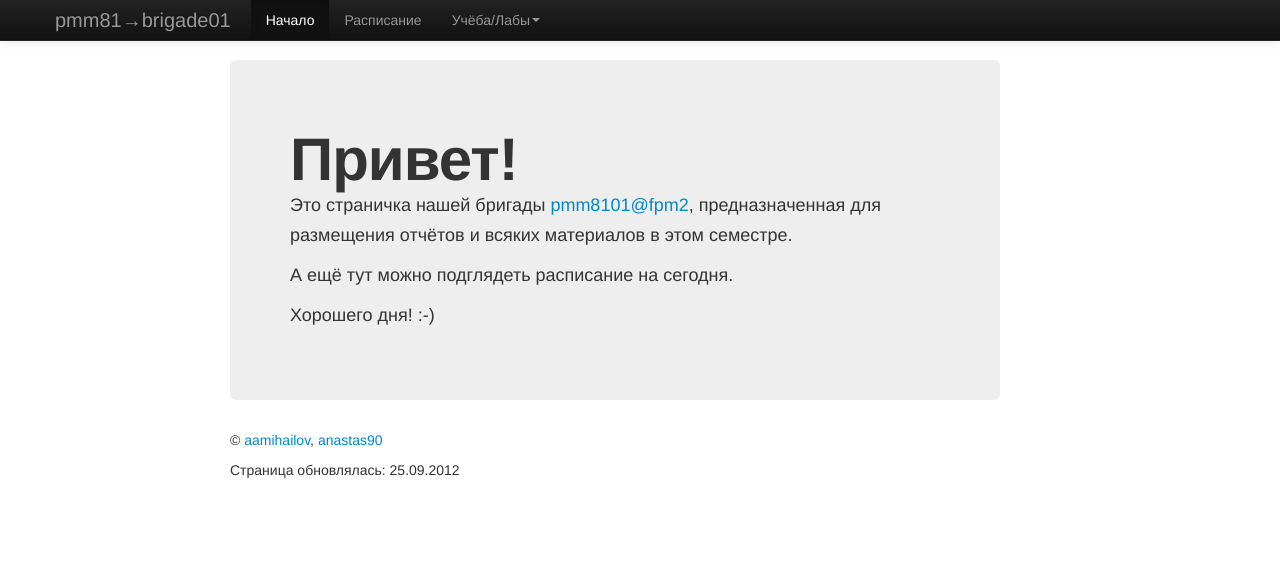
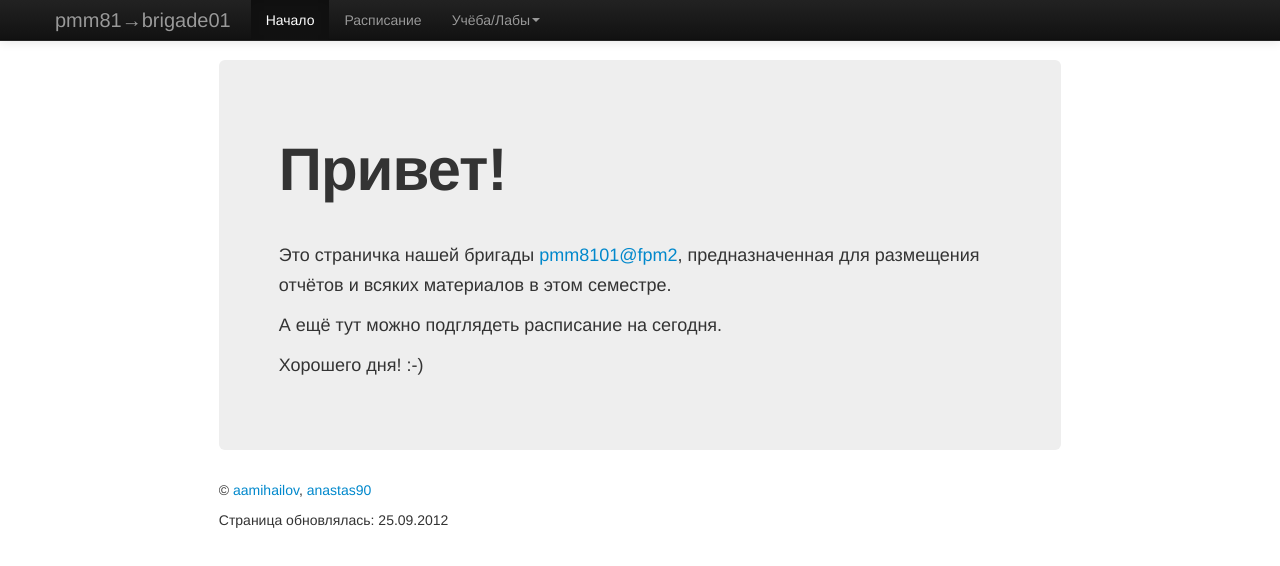
Before and after one commit to anastas90/sit-lab, a plain HTML site: page index.html in a window 1280 px wide. Drawn offline with Linux system fonts and the light colour scheme.

Commit message:
(fix) the greeting box on the main page is now correctly centerized

```diff
--- a/index.html
+++ b/index.html
@@ -62,10 +62,11 @@
       </div>
     </div>
 
-    <div id="filler" class="span2"></div>
+	<div class="row-fluid">
+	    <div class="span2"></div>
 	    <div id="container" class="span8">
 	    	<div class="hero-unit">
-    		<h1>Привет!</h1>
+	    		<div class="page-header"><h1>Привет!</h1></div>
 	    		<p>Это страничка нашей бригады <a href="#">pmm8101@fpm2</a>, предназначенная для размещения отчётов и всяких материалов в этом семестре.</p>
 	    		<p>А ещё тут можно подглядеть расписание на сегодня.</p>
 	    		<p>Хорошего дня! :-)</p>
@@ -76,7 +77,8 @@
 				<p>Страница обновлялась: 25.09.2012</p>
 			</footer>
 	    </div>
-    <div id="filler" class="span2"></div>
+	    <div class="span2"></div>
+    </div>
 
     <script src="js/plugins.js"></script>
     <script src="js/main.js"></script>
```
Lines whose indentation alone changed are shown as unchanged.
